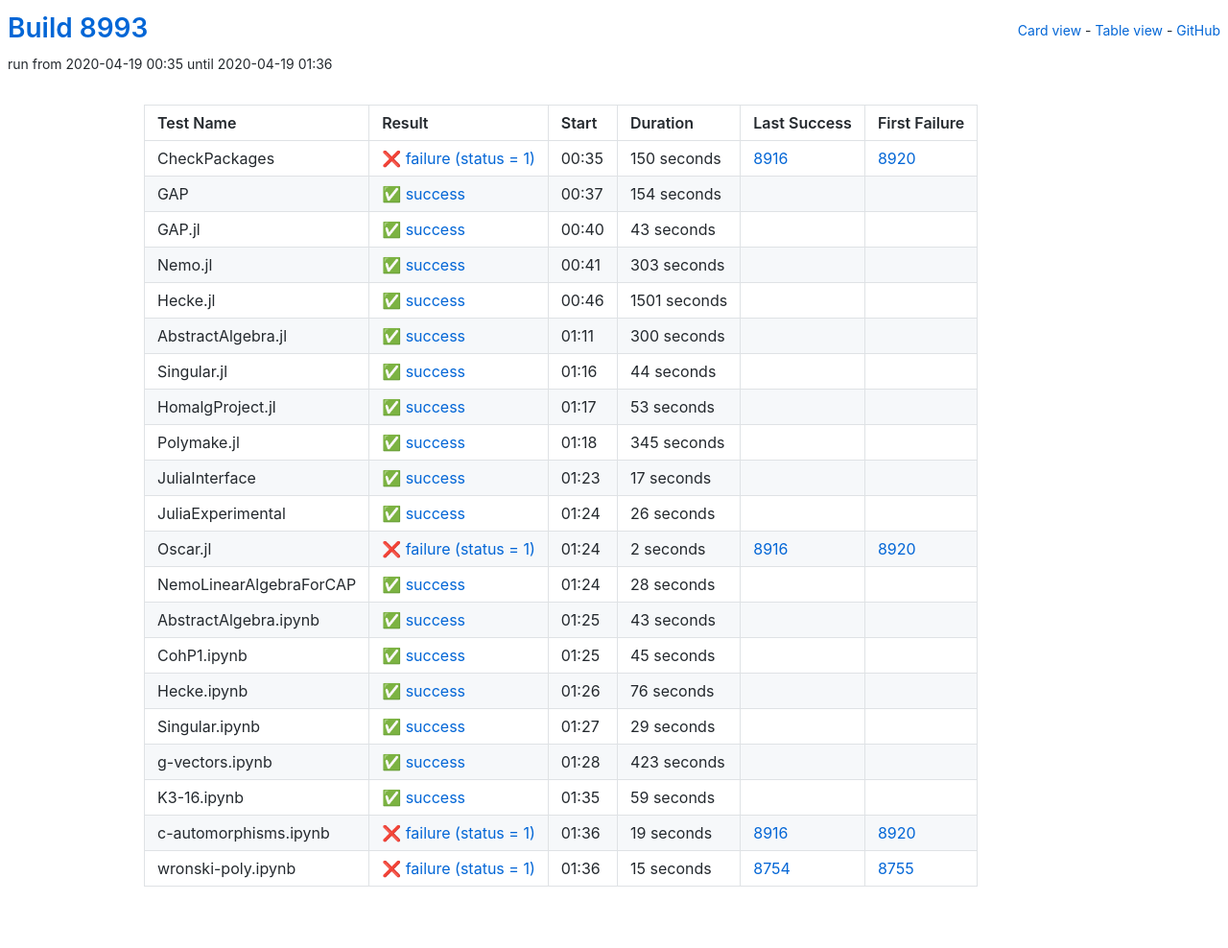
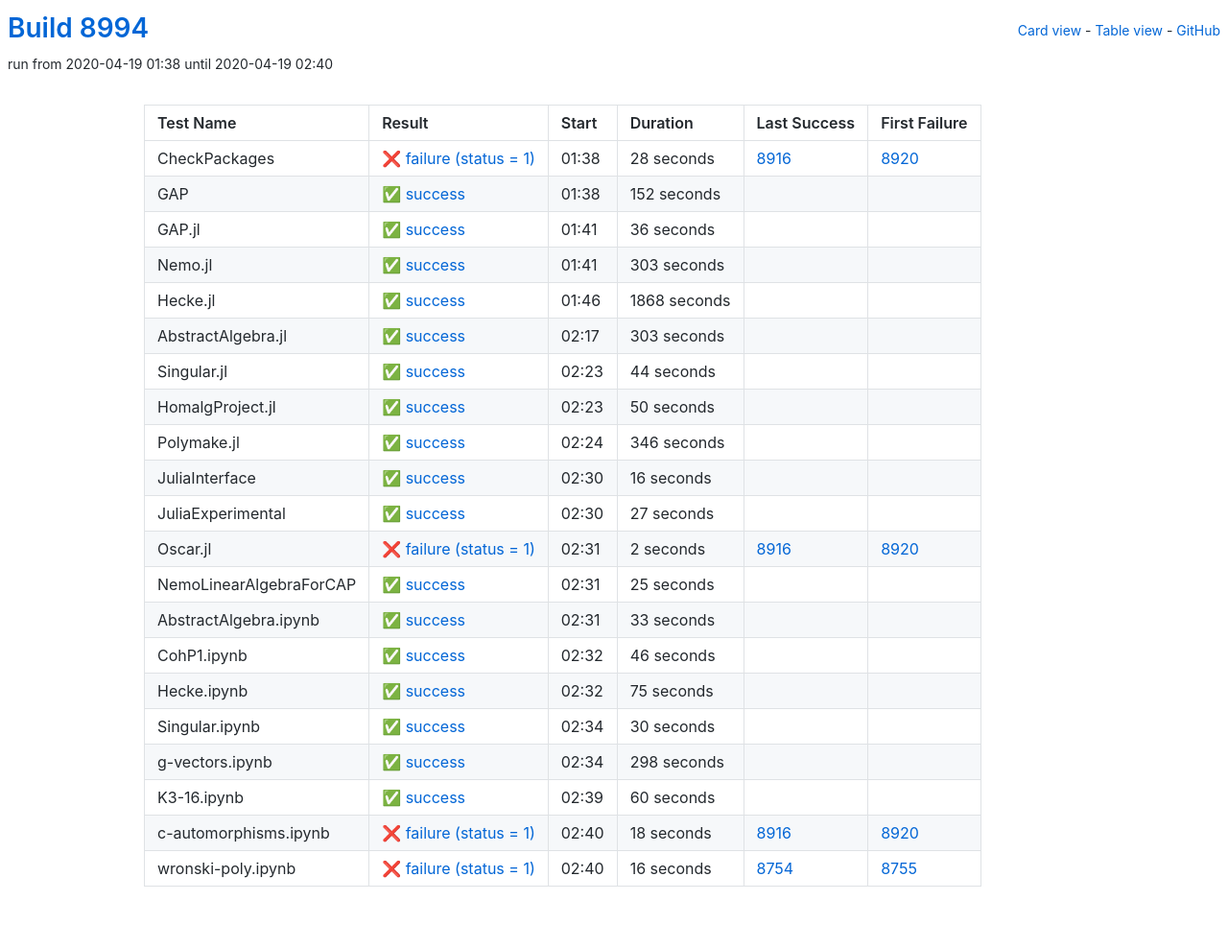
Before and after one commit to oscar-system/oscar-ci-status, a Jekyll site: the page built from table.html, in a window 1280 px wide. Shown: the whole page at 96% size. Built offline with Jekyll 4.4.1, drawn with Linux system fonts in a browser that asks for light colours.

Commit message:
Build 8994

```diff
--- a/_data/ci.yml
+++ b/_data/ci.yml
@@ -1,38 +1,38 @@
-build: 8993
-build_url: https://oscarci.mathematik.uni-kl.de/job/oscar/8993/
+build: 8994
+build_url: https://oscarci.mathematik.uni-kl.de/job/oscar/8994/
 job: oscar
 tests:
-- duration: 150
+- duration: 28
   exitcode: 1
   first_failure: 8920
   first_failure_url: https://oscarci.mathematik.uni-kl.de/job/oscar/8920/
   last_success: 8916
   last_success_url: https://oscarci.mathematik.uni-kl.de/job/oscar/8916/
-  log: https://oscarci.mathematik.uni-kl.de/job/oscar/8993/artifact/logs/build-8993/CheckPackages.log
+  log: https://oscarci.mathematik.uni-kl.de/job/oscar/8994/artifact/logs/build-8994/CheckPackages.log
   name: CheckPackages
-  start: 2020-04-19 00:35
+  start: 2020-04-19 01:38
   status: failure
   success: false
-- duration: 154
+- duration: 152
   exitcode: 0
   first_failure: false
   first_failure_url: null
   last_success: false
   last_success_url: null
-  log: https://oscarci.mathematik.uni-kl.de/job/oscar/8993/artifact/logs/build-8993/GAP.log
+  log: https://oscarci.mathematik.uni-kl.de/job/oscar/8994/artifact/logs/build-8994/GAP.log
   name: GAP
-  start: 2020-04-19 00:37
+  start: 2020-04-19 01:38
   status: success
   success: true
-- duration: 43
+- duration: 36
   exitcode: 0
   first_failure: false
   first_failure_url: null
   last_success: false
   last_success_url: null
-  log: https://oscarci.mathematik.uni-kl.de/job/oscar/8993/artifact/logs/build-8993/GAP.jl.log
+  log: https://oscarci.mathematik.uni-kl.de/job/oscar/8994/artifact/logs/build-8994/GAP.jl.log
   name: GAP.jl
-  start: 2020-04-19 00:40
+  start: 2020-04-19 01:41
   status: success
   success: true
 - duration: 303
@@ -41,31 +41,31 @@ tests:
   first_failure_url: null
   last_success: false
   last_success_url: null
-  log: https://oscarci.mathematik.uni-kl.de/job/oscar/8993/artifact/logs/build-8993/Nemo.jl.log
+  log: https://oscarci.mathematik.uni-kl.de/job/oscar/8994/artifact/logs/build-8994/Nemo.jl.log
   name: Nemo.jl
-  start: 2020-04-19 00:41
+  start: 2020-04-19 01:41
   status: success
   success: true
-- duration: 1501
+- duration: 1868
   exitcode: 0
   first_failure: false
   first_failure_url: null
   last_success: false
   last_success_url: null
-  log: https://oscarci.mathematik.uni-kl.de/job/oscar/8993/artifact/logs/build-8993/Hecke.jl.log
+  log: https://oscarci.mathematik.uni-kl.de/job/oscar/8994/artifact/logs/build-8994/Hecke.jl.log
   name: Hecke.jl
-  start: 2020-04-19 00:46
+  start: 2020-04-19 01:46
   status: success
   success: true
-- duration: 300
+- duration: 303
   exitcode: 0
   first_failure: false
   first_failure_url: null
   last_success: false
   last_success_url: null
-  log: https://oscarci.mathematik.uni-kl.de/job/oscar/8993/artifact/logs/build-8993/AbstractAlgebra.jl.log
+  log: https://oscarci.mathematik.uni-kl.de/job/oscar/8994/artifact/logs/build-8994/AbstractAlgebra.jl.log
   name: AbstractAlgebra.jl
-  start: 2020-04-19 01:11
+  start: 2020-04-19 02:17
   status: success
   success: true
 - duration: 44
@@ -74,53 +74,53 @@ tests:
   first_failure_url: null
   last_success: false
   last_success_url: null
-  log: https://oscarci.mathematik.uni-kl.de/job/oscar/8993/artifact/logs/build-8993/Singular.jl.log
+  log: https://oscarci.mathematik.uni-kl.de/job/oscar/8994/artifact/logs/build-8994/Singular.jl.log
   name: Singular.jl
-  start: 2020-04-19 01:16
+  start: 2020-04-19 02:23
   status: success
   success: true
-- duration: 53
+- duration: 50
   exitcode: 0
   first_failure: false
   first_failure_url: null
   last_success: false
   last_success_url: null
-  log: https://oscarci.mathematik.uni-kl.de/job/oscar/8993/artifact/logs/build-8993/HomalgProject.jl.log
+  log: https://oscarci.mathematik.uni-kl.de/job/oscar/8994/artifact/logs/build-8994/HomalgProject.jl.log
   name: HomalgProject.jl
-  start: 2020-04-19 01:17
+  start: 2020-04-19 02:23
   status: success
   success: true
-- duration: 345
+- duration: 346
   exitcode: 0
   first_failure: false
   first_failure_url: null
   last_success: false
   last_success_url: null
-  log: https://oscarci.mathematik.uni-kl.de/job/oscar/8993/artifact/logs/build-8993/Polymake.jl.log
+  log: https://oscarci.mathematik.uni-kl.de/job/oscar/8994/artifact/logs/build-8994/Polymake.jl.log
   name: Polymake.jl
-  start: 2020-04-19 01:18
+  start: 2020-04-19 02:24
   status: success
   success: true
-- duration: 17
+- duration: 16
   exitcode: 0
   first_failure: false
   first_failure_url: null
   last_success: false
   last_success_url: null
-  log: https://oscarci.mathematik.uni-kl.de/job/oscar/8993/artifact/logs/build-8993/JuliaInterface.log
+  log: https://oscarci.mathematik.uni-kl.de/job/oscar/8994/artifact/logs/build-8994/JuliaInterface.log
   name: JuliaInterface
-  start: 2020-04-19 01:23
+  start: 2020-04-19 02:30
   status: success
   success: true
-- duration: 26
+- duration: 27
   exitcode: 0
   first_failure: false
   first_failure_url: null
   last_success: false
   last_success_url: null
-  log: https://oscarci.mathematik.uni-kl.de/job/oscar/8993/artifact/logs/build-8993/JuliaExperimental.log
+  log: https://oscarci.mathematik.uni-kl.de/job/oscar/8994/artifact/logs/build-8994/JuliaExperimental.log
   name: JuliaExperimental
-  start: 2020-04-19 01:24
+  start: 2020-04-19 02:30
   status: success
   success: true
 - duration: 2
@@ -129,107 +129,107 @@ tests:
   first_failure_url: https://oscarci.mathematik.uni-kl.de/job/oscar/8920/
   last_success: 8916
   last_success_url: https://oscarci.mathematik.uni-kl.de/job/oscar/8916/
-  log: https://oscarci.mathematik.uni-kl.de/job/oscar/8993/artifact/logs/build-8993/Oscar.jl.log
+  log: https://oscarci.mathematik.uni-kl.de/job/oscar/8994/artifact/logs/build-8994/Oscar.jl.log
   name: Oscar.jl
-  start: 2020-04-19 01:24
+  start: 2020-04-19 02:31
   status: failure
   success: false
-- duration: 28
+- duration: 25
   exitcode: 0
   first_failure: false
   first_failure_url: null
   last_success: false
   last_success_url: null
-  log: https://oscarci.mathematik.uni-kl.de/job/oscar/8993/artifact/logs/build-8993/NemoLinearAlgebraForCAP.log
+  log: https://oscarci.mathematik.uni-kl.de/job/oscar/8994/artifact/logs/build-8994/NemoLinearAlgebraForCAP.log
   name: NemoLinearAlgebraForCAP
-  start: 2020-04-19 01:24
+  start: 2020-04-19 02:31
   status: success
   success: true
-- duration: 43
+- duration: 33
   exitcode: 0
   first_failure: false
   first_failure_url: null
   last_success: false
   last_success_url: null
-  log: https://oscarci.mathematik.uni-kl.de/job/oscar/8993/artifact/logs/build-8993/AbstractAlgebra.ipynb.log
+  log: https://oscarci.mathematik.uni-kl.de/job/oscar/8994/artifact/logs/build-8994/AbstractAlgebra.ipynb.log
   name: AbstractAlgebra.ipynb
-  start: 2020-04-19 01:25
+  start: 2020-04-19 02:31
   status: success
   success: true
-- duration: 45
+- duration: 46
   exitcode: 0
   first_failure: false
   first_failure_url: null
   last_success: false
   last_success_url: null
-  log: https://oscarci.mathematik.uni-kl.de/job/oscar/8993/artifact/logs/build-8993/CohP1.ipynb.log
+  log: https://oscarci.mathematik.uni-kl.de/job/oscar/8994/artifact/logs/build-8994/CohP1.ipynb.log
   name: CohP1.ipynb
-  start: 2020-04-19 01:25
+  start: 2020-04-19 02:32
   status: success
   success: true
-- duration: 76
+- duration: 75
   exitcode: 0
   first_failure: false
   first_failure_url: null
   last_success: false
   last_success_url: null
-  log: https://oscarci.mathematik.uni-kl.de/job/oscar/8993/artifact/logs/build-8993/Hecke.ipynb.log
+  log: https://oscarci.mathematik.uni-kl.de/job/oscar/8994/artifact/logs/build-8994/Hecke.ipynb.log
   name: Hecke.ipynb
-  start: 2020-04-19 01:26
+  start: 2020-04-19 02:32
   status: success
   success: true
-- duration: 29
+- duration: 30
   exitcode: 0
   first_failure: false
   first_failure_url: null
   last_success: false
   last_success_url: null
-  log: https://oscarci.mathematik.uni-kl.de/job/oscar/8993/artifact/logs/build-8993/Singular.ipynb.log
+  log: https://oscarci.mathematik.uni-kl.de/job/oscar/8994/artifact/logs/build-8994/Singular.ipynb.log
   name: Singular.ipynb
-  start: 2020-04-19 01:27
+  start: 2020-04-19 02:34
   status: success
   success: true
-- duration: 423
+- duration: 298
   exitcode: 0
   first_failure: false
   first_failure_url: null
   last_success: false
   last_success_url: null
-  log: https://oscarci.mathematik.uni-kl.de/job/oscar/8993/artifact/logs/build-8993/g-vectors.ipynb.log
+  log: https://oscarci.mathematik.uni-kl.de/job/oscar/8994/artifact/logs/build-8994/g-vectors.ipynb.log
   name: g-vectors.ipynb
-  start: 2020-04-19 01:28
+  start: 2020-04-19 02:34
   status: success
   success: true
-- duration: 59
+- duration: 60
   exitcode: 0
   first_failure: false
   first_failure_url: null
   last_success: false
   last_success_url: null
-  log: https://oscarci.mathematik.uni-kl.de/job/oscar/8993/artifact/logs/build-8993/K3-16.ipynb.log
+  log: https://oscarci.mathematik.uni-kl.de/job/oscar/8994/artifact/logs/build-8994/K3-16.ipynb.log
   name: K3-16.ipynb
-  start: 2020-04-19 01:35
+  start: 2020-04-19 02:39
   status: success
   success: true
-- duration: 19
+- duration: 18
   exitcode: 1
   first_failure: 8920
   first_failure_url: https://oscarci.mathematik.uni-kl.de/job/oscar/8920/
   last_success: 8916
   last_success_url: https://oscarci.mathematik.uni-kl.de/job/oscar/8916/
-  log: https://oscarci.mathematik.uni-kl.de/job/oscar/8993/artifact/logs/build-8993/c-automorphisms.ipynb.log
+  log: https://oscarci.mathematik.uni-kl.de/job/oscar/8994/artifact/logs/build-8994/c-automorphisms.ipynb.log
   name: c-automorphisms.ipynb
-  start: 2020-04-19 01:36
+  start: 2020-04-19 02:40
   status: failure
   success: false
-- duration: 15
+- duration: 16
   exitcode: 1
   first_failure: 8755
   first_failure_url: https://oscarci.mathematik.uni-kl.de/job/oscar/8755/
   last_success: 8754
   last_success_url: https://oscarci.mathematik.uni-kl.de/job/oscar/8754/
-  log: https://oscarci.mathematik.uni-kl.de/job/oscar/8993/artifact/logs/build-8993/wronski-poly.ipynb.log
+  log: https://oscarci.mathematik.uni-kl.de/job/oscar/8994/artifact/logs/build-8994/wronski-poly.ipynb.log
   name: wronski-poly.ipynb
-  start: 2020-04-19 01:36
+  start: 2020-04-19 02:40
   status: failure
   success: false
```
Also changed, not shown: README.md.
